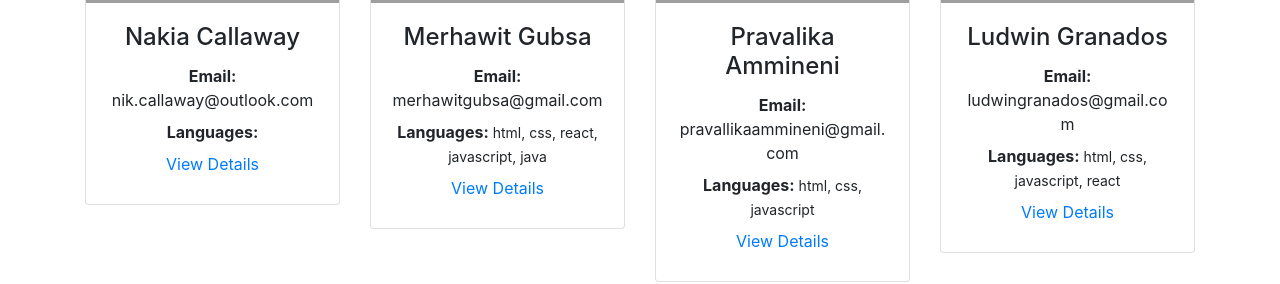
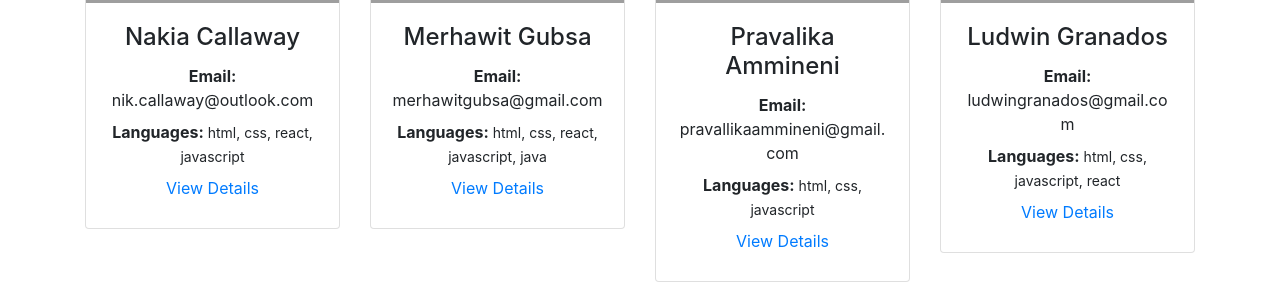
Before and after one commit to pravallika89/react-team-alkali, a React (Create React App) app: page /members/1 in a window 1280 px wide. Shown: the part 1400-1684 px from the top of the page. Built offline with nearby package versions, Linux system fonts and the light colour scheme; grey boxes are pictures that could not be loaded.

Commit message:
added languages property to id 5 data

```diff
--- a/src/data/membersData.js
+++ b/src/data/membersData.js
@@ -61,6 +61,7 @@ export const membersData = [
         github: 'https://github.com/nakiacallaway',
         bio: 'lorem ipsum',
         profile_img: 'https:media-exp1.licdn.com/dms/image/C5603AQEJxnc9lSOCoQ/profile-displayphoto-shrink_[…]83200&v=beta&t=uPniVEimObQSGZ2prTaIqI41Q5sXqMTxmH9tZQYBA9Q',
+        languages:['html','css','react','javascript'],
         featured: false,
     },
     {
```
